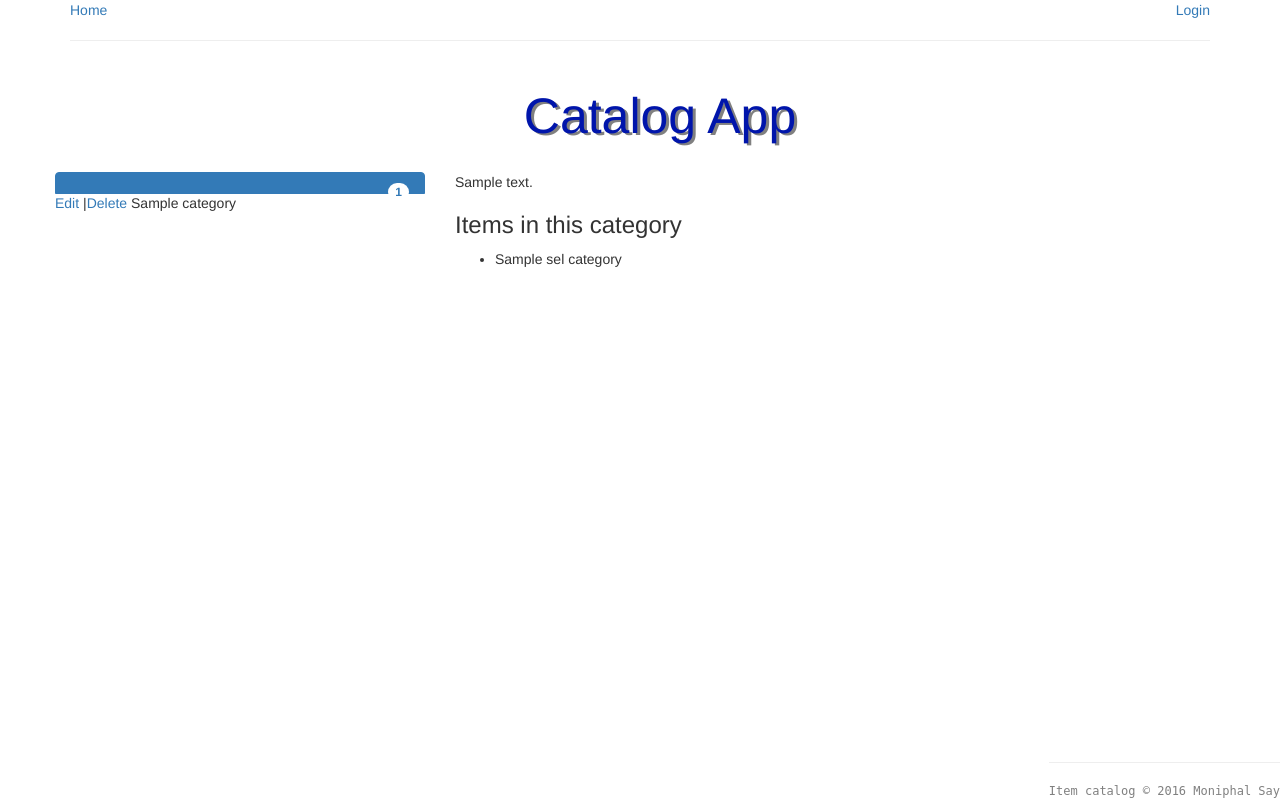
After one commit to saymoniphal/fswd-p4-item-catalog, a Flask app: template catalog/templates/catdetail.html in a window 1280 px wide. The commit adds this page. Run offline with Flask 2, Linux system fonts and the light colour scheme; the template is opened without the code that fills it: most values are stand-ins (such as "Sample title", 1, 10 or a date in 2020); some libraries are stand-ins or nearby versions.

Commit message:
working on displaying all category and edit/delete category

```diff
--- a/catalog/static/main.css
+++ b/catalog/static/main.css
@@ -18,6 +18,10 @@ h1 {
 footer {
     color: gray;
     font-size: 12px;
-    display: fixed;
+    display: block;
+    position: fixed;
     bottom: 0px;
+    right: 0px;
+    font-family: Monospace;
+    text-align: right;
 }
--- a/catalog/templates/base.html
+++ b/catalog/templates/base.html
@@ -61,7 +61,7 @@
 
 		<footer>
             <hr>
-			Item catalog &copy; 2016 Moniphal Say, article contents are &copy; of respective users.
+			Item catalog &copy; 2016 Moniphal Say
 		</footer>
 
 	</div>
--- /dev/null
+++ b/catalog/templates/catdetail.html
@@ -0,0 +1,65 @@
+{% extends "base.html" %}
+
+{% block content %}
+
+<div class="row">
+  <div class="col-sm-4">
+    <div class="list-group">
+      {% for c in all_categories %}
+      <a
+	 {% if sel_category and c.category_id == sel_category.category_id %}
+	 class="list-group-item active"
+	 {% else %}
+	 class="list-group-item"
+	 {% endif %}
+	 href="{{ url_for('showCategory', category_id=c.category_id) }}">
+	<span class="badge">
+	  {{ c.num_items() }}
+	</span>
+	{% if c.user.user_id == login_session['user_id'] %}
+	<span>
+	  <a href="{{ url_for('editCategory', category_id=c.category_id) }}">Edit</a>
+	  |<a href="{{ url_for('deleteCategory', category_id=c.category_id) }}">Delete</a>
+	</span>
+	{% endif %}
+	<!--
+	  <div class="btn-group">
+	    <button type="button" class="btn dropdown-toggle" data-toggle="dropdown"
+		    aria-haspopup="true" aira-expanded="false">Action
+	      <span class="caret"></span>
+	    </button>
+	    <ul class="dropdown-menu">
+	      <li><a href="{{ url_for('editCategory', category_id=c.category_id) }}">Edit</a></li>
+	      <li><a href="{{ url_for('deleteCategory', category_id=c.category_id) }}">Delete</a></li>
+	    </ul>
+	</span>
+-->
+	{{ c.name }}
+      </a>
+      {% endfor %}
+    </div>
+  </div>
+
+  <div class="col-sm-8">
+    <div class="category-detail">
+      {% if sel_category %}
+      {{ sel_category.description }}
+      {% endif %}
+    </div>
+
+    <div class="item-list">
+      {% if sel_category and sel_category.num_items() > 0 %}
+      <h3>Items in this category</h3>
+      <ul>
+      {% for i in sel_category.items %}
+      <li>
+	{{ i.name }}
+      </li>
+      {% endfor %}
+      </ul>
+      {% endif %}
+    </div>
+  </div>
+
+</div>
+{% endblock %}
--- a/models.py
+++ b/models.py
@@ -67,6 +67,9 @@ class Category(Base):
     description = Column(String(255))
     user_id = Column(Integer, ForeignKey('users.user_id'))
     user = relationship(User, backref=backref('categories'))
+
+    def num_items(self):
+        return len(self.items)
 
     @property
     def serialize(self):
```
Also changed, not shown: catalog/views/category.py (+7 -2 lines).
